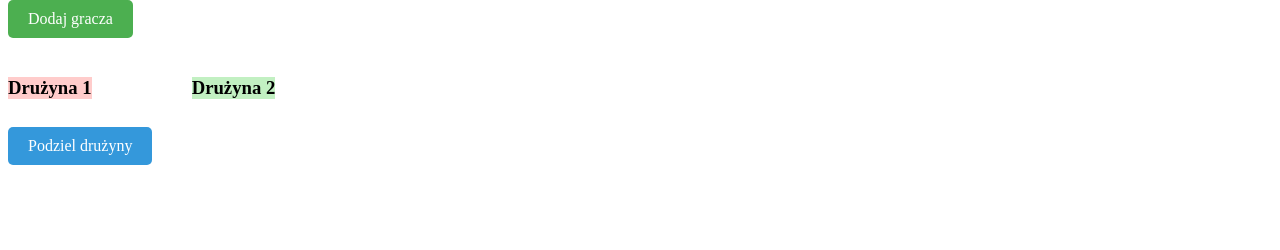
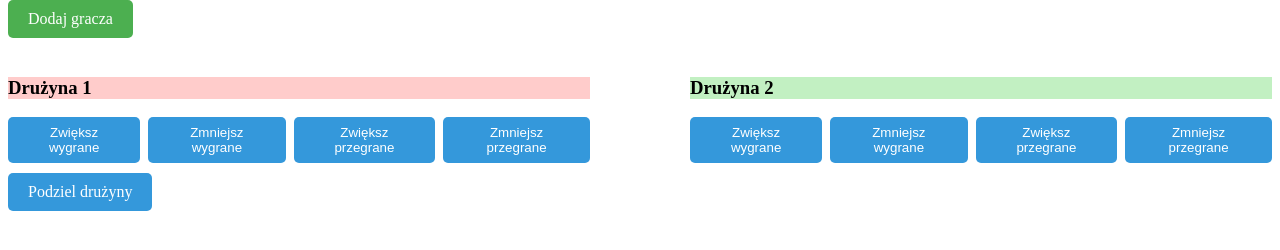
Before and after one commit to AlanBednarczyk/ranking, a Django app: template ranking/myapp/templates/myapp/person_list.html in a window 1280 px wide. Shown: the part 103-353 px from the top of the page. Run offline with Django 3.2, Linux system fonts and the light colour scheme; the template is opened without the code that fills it, so the values that code supplies are empty.

Commit message:
added point to teams

```diff
--- a/ranking/myapp/templates/myapp/person_list.html
+++ b/ranking/myapp/templates/myapp/person_list.html
@@ -41,12 +41,10 @@
             background-color: #45a049;
         }
 
-        /* Dodane style dla zaznaczania osób */
         .selected {
-            background-color: #aaddff; /* Kolor zaznaczenia */
+            background-color: #aaddff;
         }
 
-        /* Dodane style dla przycisku podziału drużyn */
         .divide-teams-button {
             display: inline-block;
             padding: 10px 20px;
@@ -59,6 +57,25 @@
         }
 
         .divide-teams-button:hover {
+            background-color: #2980b9;
+        }
+
+        .modify-points-buttons {
+            margin-top: 10px;
+            display: flex;
+            gap: 8px;
+        }
+
+        .modify-points-buttons button {
+            background-color: #3498db;
+            color: white;
+            border: none;
+            border-radius: 5px;
+            padding: 8px 16px;
+            cursor: pointer;
+        }
+
+        .modify-points-buttons button:hover {
             background-color: #2980b9;
         }
     </style>
@@ -74,12 +91,12 @@
                 <th onclick="sortTable(3)">Ilość meczy</th>
                 <th onclick="sortTable(4)">% wygranych</th>
                 <th>Akcje</th>
-                <th>Zaznacz</th> <!-- Nowa kolumna dla zaznaczania osób -->
+                <th>Zaznacz</th>
             </tr>
         </thead>
         <tbody>
             {% for person in people %}
-                <tr>
+                <tr data-person-id="{{ person.id }}" data-team="{{ person.team }}">
                     <td>{{ person.name }}</td>
                     <td>
                         <div class="counter-buttons">
@@ -100,39 +117,44 @@
                     <td>
                         <a href="{% url 'delete_person' person.id %}">Wyjeb</a>
                     </td>
-                    <td onclick="toggleSelection(this, {{ person.id }})">Zaznacz</td> <!-- Nowa kolumna z przyciskiem zaznaczania -->
+                    <td onclick="toggleSelection(this, {{ person.id }})">Zaznacz</td>
                 </tr>
             {% endfor %}
         </tbody>
     </table>
     <a class="add-person-button" href="{% url 'add_person' %}">Dodaj gracza</a>
 
-    <!-- Nowa sekcja dla obu list drużyn obok siebie -->
     <div class="bottom-section">
         <div style="display: flex; gap: 100px;">
-            <!-- Drużyna 1 -->
             <div>
                 <h3 style="background-color: #ffcccb;">Drużyna 1</h3>
-                <ul id="team1-list">
-                    <!-- Lista graczy z drużyny 1 zostanie dodana tutaj dynamicznie -->
-                </ul>
+                <ul id="team1-list"></ul>
+                <!-- Przyciski do modyfikacji punktów dla Drużyny 1 -->
+                <div class="modify-points-buttons">
+                    <button onclick="modifySelectedMatchCounts('team1', 'won', 1)">Zwiększ wygrane</button>
+                    <button onclick="modifySelectedMatchCounts('team1', 'won', -1)">Zmniejsz wygrane</button>
+                    <button onclick="modifySelectedMatchCounts('team1', 'lost', 1)">Zwiększ przegrane</button>
+                    <button onclick="modifySelectedMatchCounts('team1', 'lost', -1)">Zmniejsz przegrane</button>
                 </div>
-
-            <!-- Drużyna 2 -->
+            </div>
             <div>
                 <h3 style="background-color: #c2f0c2;">Drużyna 2</h3>
-                <ul id="team2-list">
-                    <!-- Lista graczy z drużyny 2 zostanie dodana tutaj dynamicznie -->
-                </ul>
+                <ul id="team2-list"></ul>
+                <!-- Przyciski do modyfikacji punktów dla Drużyny 2 -->
+                <div class="modify-points-buttons">
+                    <button onclick="modifySelectedMatchCounts('team2', 'won', 1)">Zwiększ wygrane</button>
+                    <button onclick="modifySelectedMatchCounts('team2', 'won', -1)">Zmniejsz wygrane</button>
+                    <button onclick="modifySelectedMatchCounts('team2', 'lost', 1)">Zwiększ przegrane</button>
+                    <button onclick="modifySelectedMatchCounts('team2', 'lost', -1)">Zmniejsz przegrane</button>
+                </div>
             </div>
         </div>
     </div>
 
-    <!-- Nowy przycisk do podziału drużyn -->
     <div class="divide-teams-button" onclick="divideTeams()">Podziel drużyny</div>
 
+
     <script>
-
         async function changeMatchCount(personId, type, value) {
             const matchesWonElement = document.getElementById(`matches_won_${personId}`);
             const matchesLostElement = document.getElementById(`matches_lost_${personId}`);
@@ -150,7 +172,6 @@
 
             totalMatchesElement.textContent = totalMatches + value;
 
-            // Zapisz zmiany w bazie danych
             const response = await fetch(`/api/update_match_count/${personId}/?type=${type}&value=${value}`, {
                 method: 'PATCH',
                 headers: {
@@ -183,13 +204,11 @@
             if (parts.length === 2) return parts.pop().split(';').shift();
         }
 
-        // Nowa funkcja do zaznaczania osób
         function toggleSelection(cell, personId) {
             const row = cell.parentNode;
             row.classList.toggle('selected');
         }
 
-        // Nowa funkcja do bardziej losowego podziału drużyn
         function divideTeams() {
             const table = document.querySelector('table');
             const rows = Array.from(table.rows).slice(1);
@@ -200,28 +219,24 @@
                 return;
             }
 
-        const team1Color = '#ffcccb'; // Kolor drużyny 1
-        const team2Color = '#c2f0c2'; // Kolor drużyny 2
+            const team1Color = '#ffcccb';
+            const team2Color = '#c2f0c2';
 
-        // Resetuj kolory i wyczyść listy drużyn
             rows.forEach(row => row.style.backgroundColor = '');
             document.getElementById('team1-list').innerHTML = '';
             document.getElementById('team2-list').innerHTML = '';
 
-        // Losowo podziel drużyny
             const shuffledRows = shuffleArray(selectedRows);
             shuffledRows.forEach((row, index) => {
                 const teamColor = (index % 2 === 0) ? team1Color : team2Color;
                 row.style.backgroundColor = teamColor;
 
-        // Dodaj osobę do odpowiedniej listy po prawej stronie
                 const personName = row.cells[0].textContent;
                 const teamListId = (index % 2 === 0) ? 'team1-list' : 'team2-list';
                 addToTeamList(personName, teamListId);
             });
         }
 
-        // Funkcja do dodawania osoby do listy drużyny po prawej stronie
         function addToTeamList(personName, teamListId) {
             const teamList = document.getElementById(teamListId);
             const listItem = document.createElement('li');
@@ -229,7 +244,6 @@
             teamList.appendChild(listItem);
         }
 
-    // Funkcja do losowego tasowania elementów w tablicy
         function shuffleArray(array) {
             for (let i = array.length - 1; i > 0; i--) {
                 const j = Math.floor(Math.random() * (i + 1));
@@ -237,6 +251,26 @@
             }
             return array;
         }
+
+        async function modifySelectedMatchCounts(type, value) {
+            const selectedRows = document.querySelectorAll('tr.selected');
+
+            for (const row of selectedRows) {
+                const personId = row.dataset.personId;
+                await changeMatchCount(personId, type, value);
+            }
+        }
+
+        // Funkcja do modyfikacji punktów dla zaznaczonych osób w danej drużynie
+        async function modifySelectedMatchCounts(team, type, value) {
+            const selectedRows = document.querySelectorAll(`tr.selected[data-team="${team}"]`);
+
+            for (const row of selectedRows) {
+                const personId = row.dataset.personId;
+                await changeMatchCount(personId, type, value);
+            }
+        }
+
     </script>
 </body>
 </html>
```
Also changed, not shown: ranking/db.sqlite3. Lines whose indentation alone changed are shown as unchanged.
